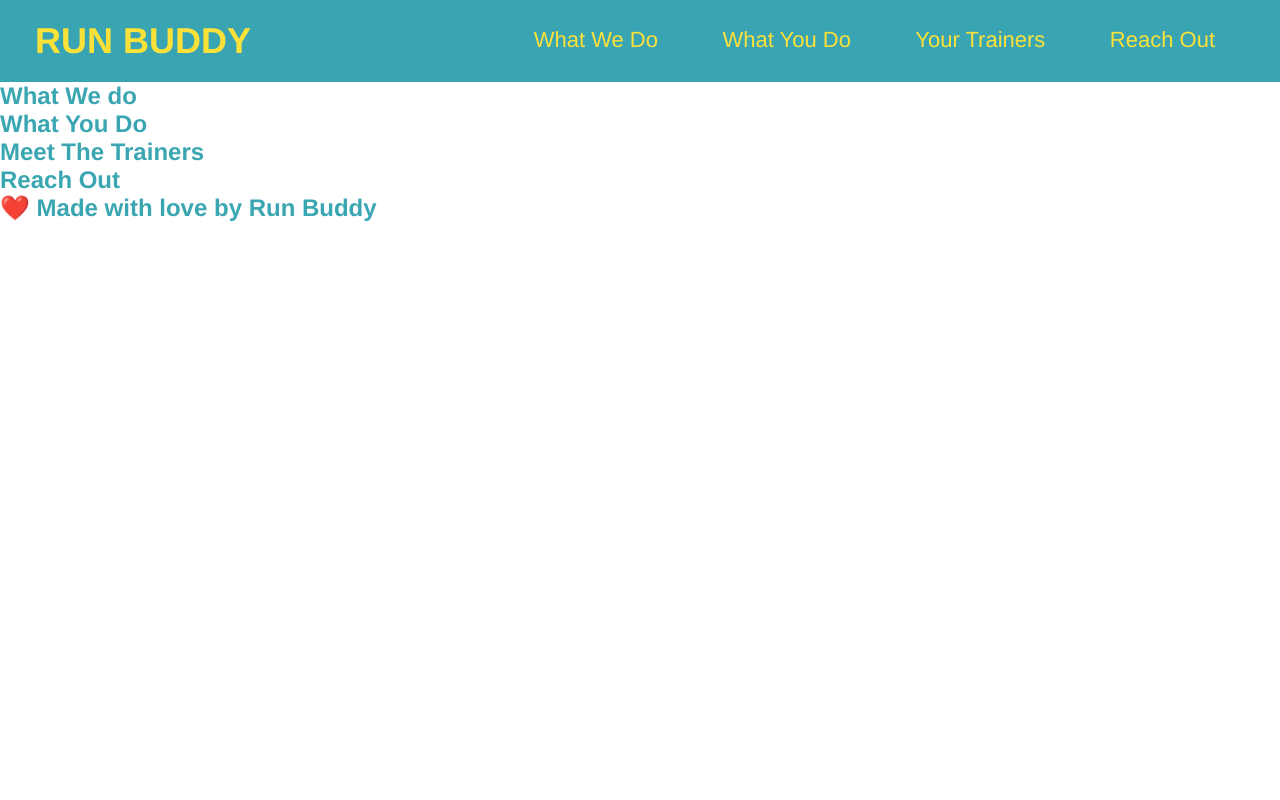
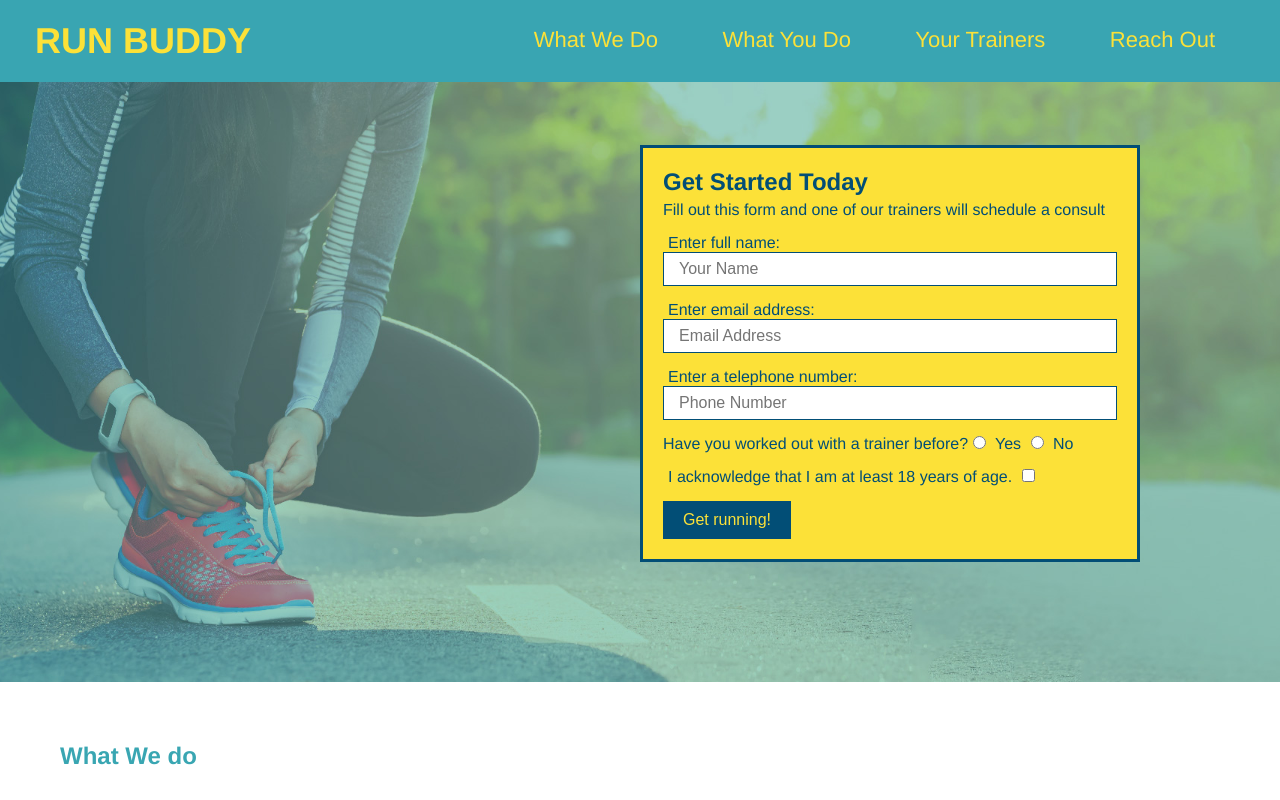
Before and after one commit to heather-everton/run-buddy, a plain HTML site: page index.html in a window 1280 px wide. Shown: the top 800 px of the page. Drawn offline with Linux system fonts and the light colour scheme.

Commit message:
added hero section including background image and form

```diff
--- a/assets/css/style.css
+++ b/assets/css/style.css
@@ -1,7 +1,9 @@
 * {
     margin: 0;
     padding: 0;
+    box-sizing: border-box;
 }
+
 body {
     /* more on this crazy alphanumerical value in a minute! */
     color: #39a6b2;
@@ -41,3 +43,83 @@ header nav ul li a {
     font-weight: lighter;
     font-size: 22px;
 }
+
+footer {
+    background: #fce138;
+    width: 100%;
+    padding: 40px 35px;
+}
+
+footer h2 {
+    display: inline;
+    color: #024e76;
+    font-size: 30px;
+    margin: 0;
+}
+
+footer div {
+    float: right;
+    Line-height: 1.5;
+    text-align: right;
+}
+
+footer a{
+    color: #024e76;
+}
+
+section {
+    padding: 60px;
+}
+
+/* Hero Style Start */
+.hero {
+    background-image: url("../images/hero-bg.jpg");
+    height: 600px;
+    background-size: cover;
+    background-position: center;
+    position: relative;
+}
+
+.hero-form {
+    border: solid 3px #024e76;
+    background-color: #fce138;
+    padding: 20px;
+    width: 500px;
+    color: #024e76;
+    position: absolute;
+    bottom: 120px;
+    right: 140px;
+}
+
+.hero-form h3 {
+    font-size: 24px;
+    margin: 0;
+}
+
+.hero-form p {
+    margin: 5px 0 15px 0;
+}
+
+.form-input {
+    border: 1px solid #024e76;
+    display: block;
+    padding: 7px 15px;
+    font-size: 16px;
+    color: #024e76;
+    width: 100%;
+    margin-bottom: 15px;
+}
+
+.hero-form label {
+    margin: 0 5px;
+}
+
+.hero-form button {
+    color: #fce138;
+    background-color: #024e76;
+    border: none;
+    padding: 10px 20px;
+    font-size: 16px;
+}
+
+/* Hero style End */
--- a/index.html
+++ b/index.html
@@ -33,9 +33,40 @@
             </nav>
         </header>
 
-        <!-- hero/jumbotron -->
-        <section>
+        <!-- hero section -->
+        <section class="hero">
+            <div class="hero-form">
+                <h3>Get Started Today</h3>
+                <p>Fill out this form and one of our trainers will schedule a consult</p>
+                <!-- Add form element -->
+                <form>
+                    <label for="name"> Enter full name:</label>
+                    <input type="text" placeholder="Your Name" name="name" id="name" class="form-input"/>
+                    <label for="email">Enter email address:</label>
+                    <input type="email" placeholder="Email Address" name="email" id="email" class="form-input"/>
+                    <label for="phone">Enter a telephone number:</label>
+                    <input type="tel" placeholder="Phone Number" name="phone" id="phone" class="form-input"/>
+                    <p>
+                        Have you worked out with a trainer before?
+                        <input type="radio" name="trainer-confirm" id="trainer-yes" />
+                        <label for="trainer-yes">Yes</label>
+                        <input type="radio" name="trainer-confirm" id="trainer-no" />
+                        <label for="trainer-no">No</label>
+                    </p>
+                    <p>
+                        <label for="checkbox">
+                            I acknowledge that I am at least 18 years of age.
+                        </label>
+                        <input type="checkbox" name="age-confirm" id="checkbox" />
+                    </p>
+                    <button type="submit">
+                        Get running!
+                    </button>
+                </form>
+
+            </div>
         </section>
+        <!-- end hero -->
 
         <!-- "what we do" sectioin-->
         <section>
@@ -60,6 +91,10 @@
          <!-- footer -->
         <footer>
             <h2>❤️ Made with love by Run Buddy</h2>
+            <div>
+                <a href="#">Read Our Privacy Policy</a><br />
+                &copy; 2019 Run Buddy, Inc.
+            </div>
         </footer>
     </body>
 </html>
```
Also changed, not shown: assets/images/hero-bg.jpg (added), 4 other files.
